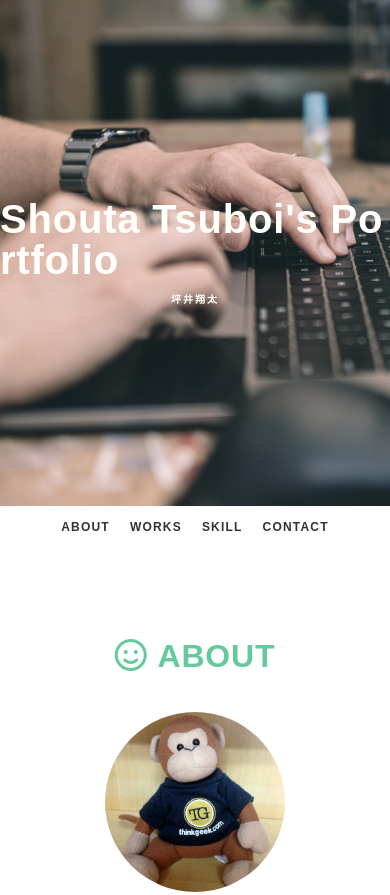
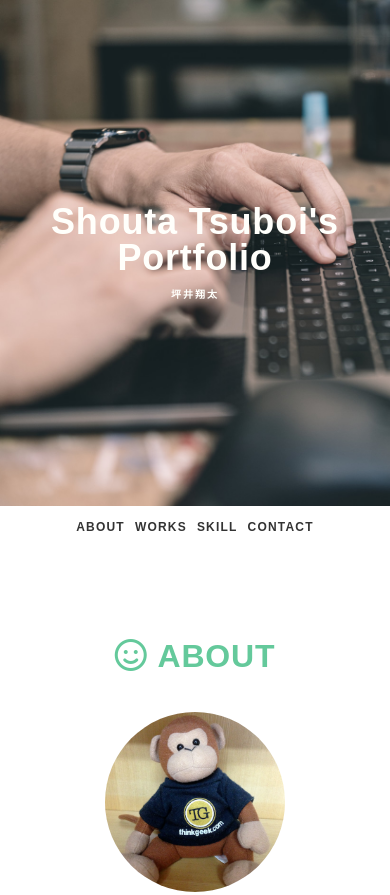
Before and after one commit to nukko-wq/portfolio, a plain HTML site: page index.html in a window 390 px wide. Shown: the top 895 px of the page. Drawn offline with nearby package versions, Linux system fonts and the light colour scheme; some icons are missing.

Commit message:
レイアウトの崩れを修正

```diff
--- a/css/style.css
+++ b/css/style.css
@@ -105,6 +105,10 @@ li {
   font-weight: bold;
   color: #fffffb;
   line-height: 1;
+}
+
+#header .mobile-logo-title {
+  display: none;
 }
 
 #header .logo-desc {
@@ -486,7 +490,15 @@ li {
   }
 
   #header .logo-title {
-    font-size: 40px;
+    font-size: 36px;
+  }
+
+  #header .desktop-logo-title {
+    display: none;
+  }
+  #header .mobile-logo-title {
+    display: block;
+    text-align: center;
   }
 
   #header .logo-name {
@@ -498,7 +510,7 @@ li {
   }
 
   #gnav li {
-    padding: 0 10px;
+    padding: 0 5px;
   }
 
   #gnav li a {
--- a/index.html
+++ b/index.html
@@ -24,7 +24,8 @@
   <div id="wrapper">
     <header id="header">
       <h1 class="logo">
-        <span class="logo-title">Shouta Tsuboi's Portfolio</span>
+        <span class="logo-title desktop-logo-title">Shouta Tsuboi's Portfolio</span>
+        <span class="logo-title mobile-logo-title">Shouta Tsuboi's<br>Portfolio</span>
         <span class="logo-desc">坪井翔太</span>
       </h1>
     </header>
```
